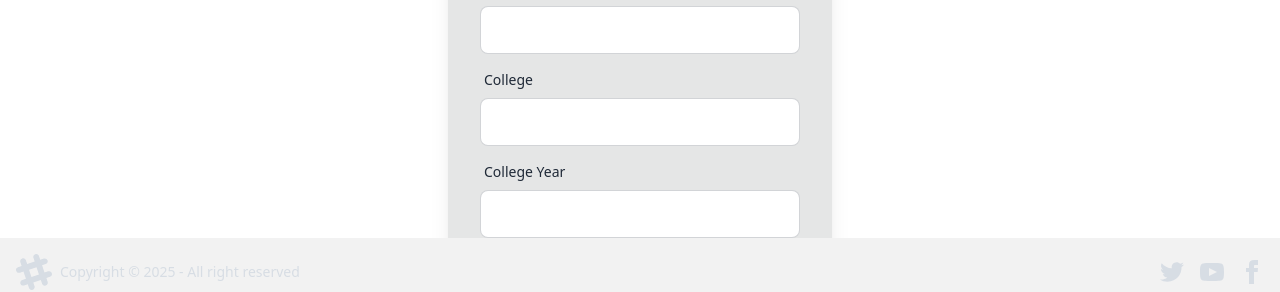
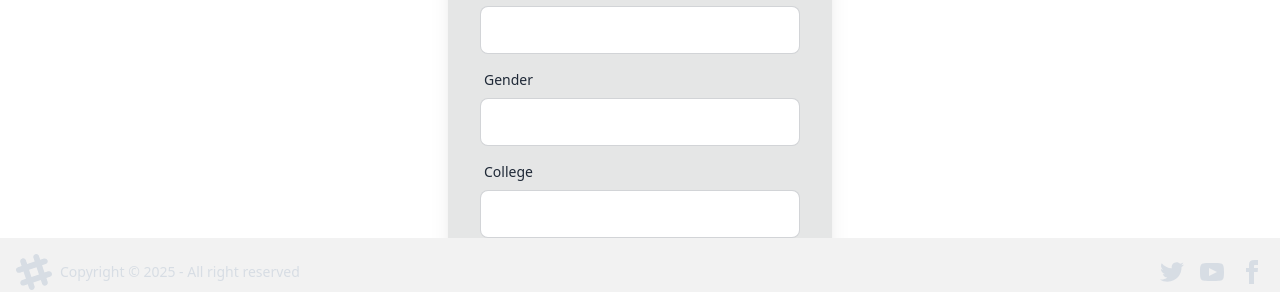
Before and after one commit to artiwari10/CampusDevMatch-Backend-Frontend, a React (Vite) app in the folder Frontend/: page /login in a window 1280 px wide. Both pictures are taken after a click on the element "New User? Signup Here". Shown: the part 494-786 px from the top of the page. Built offline with nearby package versions, Linux system fonts and the light colour scheme; no server answers.

Commit message:
Add gender

```diff
--- a/Frontend/src/components/Login.jsx
+++ b/Frontend/src/components/Login.jsx
@@ -108,6 +108,17 @@ const Login = () => {
                 </label>
                 <label className="form-control w-full max-w-xs my-2">
                   <div className="label">
+                    <span className="label-text">Gender</span>
+                  </div>
+                  <input
+                    type="text"
+                    value={gender}
+                    className="input input-bordered w-full max-w-xs"
+                    onChange={(e) => setGender(e.target.value)}
+                  />
+                </label>
+                <label className="form-control w-full max-w-xs my-2">
+                  <div className="label">
                     <span className="label-text">College</span>
                   </div>
                   <input
```
